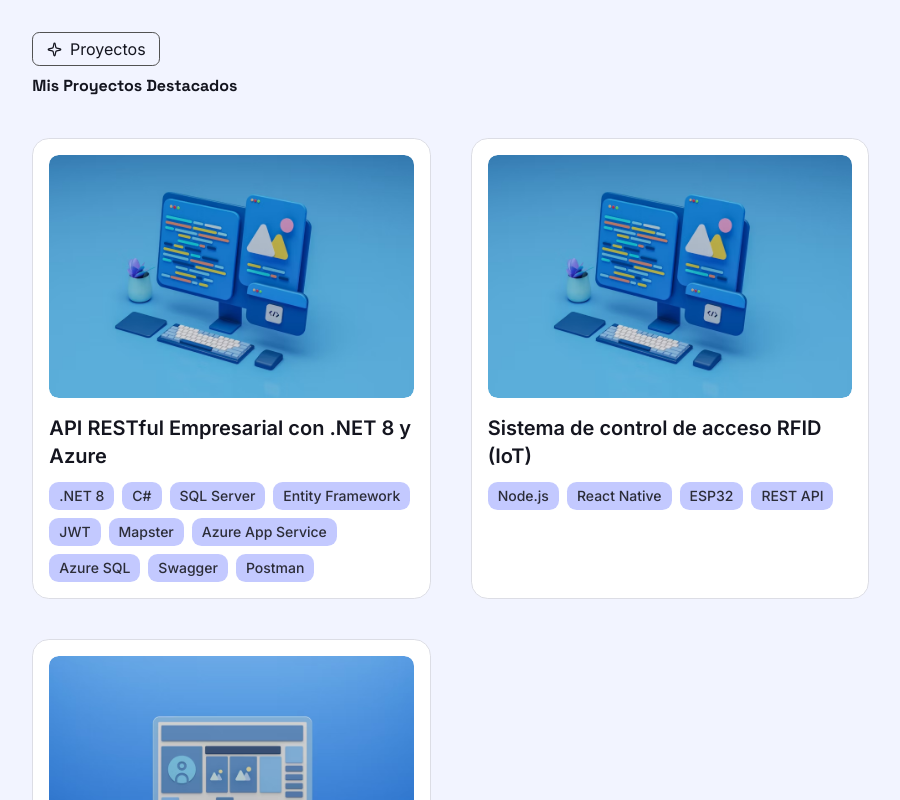
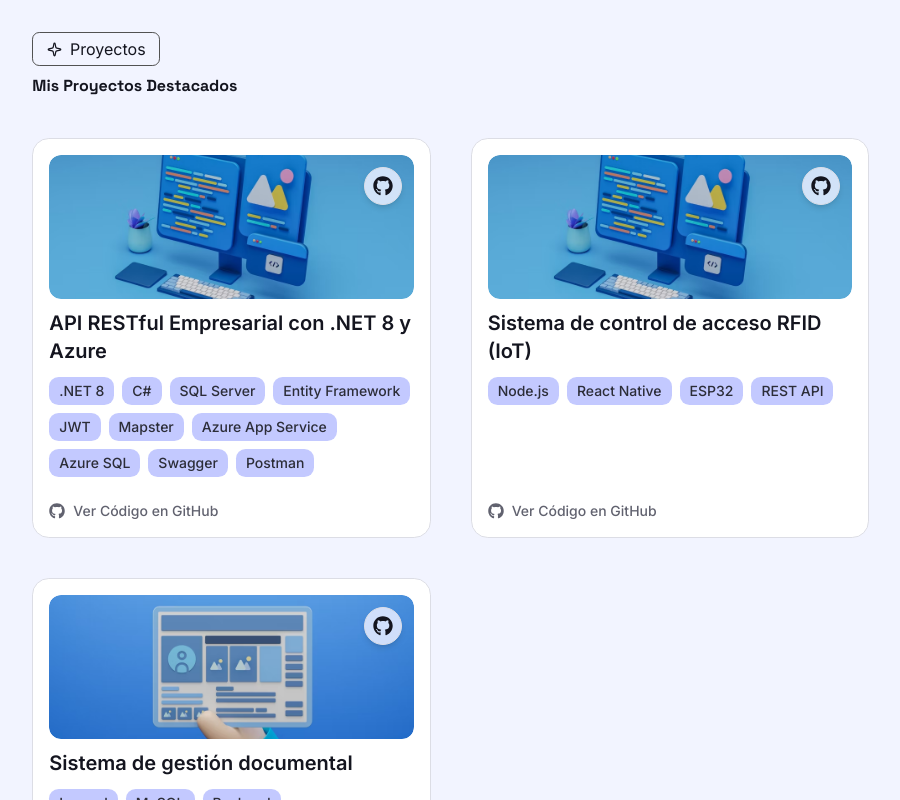
Before and after one commit to Yoval128/yoval.dev, a React (Vite) app: page / in a window 1280 px wide. Shown: the part 880-1680 px from the top of the page, without its empty margins (371-1271 px from the left). Built offline with nearby package versions, Linux system fonts and the light colour scheme.

Commit message:
refactor: projects

```diff
--- a/src/components/Projects.tsx
+++ b/src/components/Projects.tsx
@@ -18,7 +18,7 @@
                 title='Mis proyectos destacados'
                 />
             < motion.div
-            className='grid grid-cols-2 gap-10 mt-10'
+            className='grid grid-cols-1 md:grid-cols-2 gap-10 mt-10'
             initial='hidden'
             whileInView='visible'
             viewport={{once: true, amount: 0.3}}
--- a/src/components/ProjectsCard.tsx
+++ b/src/components/ProjectsCard.tsx
@@ -1,31 +1,45 @@
 import type { ProjectType } from "@/types";
 import { motion } from "motion/react";
 import { fadeUp } from "@/lib/animations.ts";
+import { FaGithub } from "react-icons/fa";
 
 const ProjectsCard = ({
                           imgSrc, repositoryLink, tags, title,
                       }: ProjectType) => {
     return (
-        <motion.a
+        <motion.div
+            variants={fadeUp}
+            className="relative group overflow-hidden rounded-xl border border-border bg-card p-4 hover:border-primary transition-all duration-300 flex flex-col justify-between"
+        >
+            <div>
+
+                <figure className="relative overflow-hidden rounded-lg mb-2.5 h-36 w-full">
+                    <img
+                        src={imgSrc}
+                        alt={title}
+                        className="rounded-lg transition duration-500 group-hover:scale-105 w-full h-full object-cover"
+                    />
+
+
+                    {repositoryLink && (
+                        <a
                             href={repositoryLink}
                             target="_blank"
                             rel="noopener noreferrer"
-            variants={fadeUp}
-            className="relative block group overflow-hidden rounded-xl border border-border bg-card p-4 hover:border-primary transition-all duration-300"
+                            aria-label={`Repositorio de GitHub para ${title}`}
+                            className="absolute top-3 right-3 bg-background/80 hover:bg-primary hover:text-primary-foreground backdrop-blur-md text-foreground p-2 rounded-full border border-border transition-colors duration-300 shadow-md"
                         >
-            <figure className="overflow-hidden rounded-md mb-4">
-                <img
-                    src={imgSrc}
-                    alt={title}
-                    className="rounded-md transition duration-500 group-hover:scale-105 w-full object-cover"
-                />
+                            <FaGithub className="w-5 h-5" />
+                        </a>
+                    )}
                 </figure>
+
 
                 <h3 className="text-xl font-semibold text-foreground mb-3 group-hover:text-primary transition-colors">
                     {title}
                 </h3>
 
-            <div className="flex flex-wrap gap-2">
+                <div className="flex flex-wrap gap-2 mb-4">
                     {tags.map((tag, i) => (
                         <span
                             key={i}
@@ -35,7 +49,20 @@
                         </span>
                     ))}
                 </div>
-        </motion.a>
+            </div>
+
+            {repositoryLink && (
+                <a
+                    href={repositoryLink}
+                    target="_blank"
+                    rel="noopener noreferrer"
+                    className="inline-flex items-center gap-2 text-sm font-medium text-muted-foreground hover:text-primary transition-colors mt-2"
+                >
+                    <FaGithub className="w-4 h-4" />
+                    <span>Ver Código en GitHub</span>
+                </a>
+            )}
+        </motion.div>
     );
 };
 
```
Lines whose indentation alone changed are shown as unchanged.
